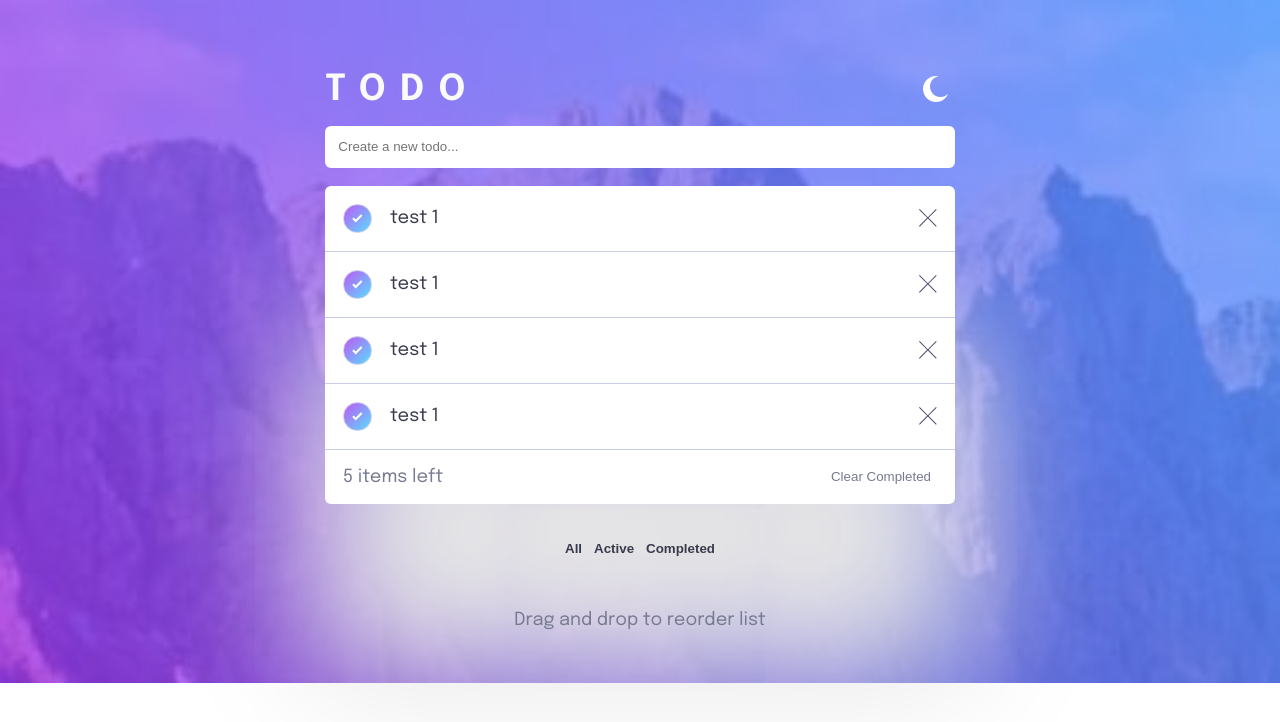
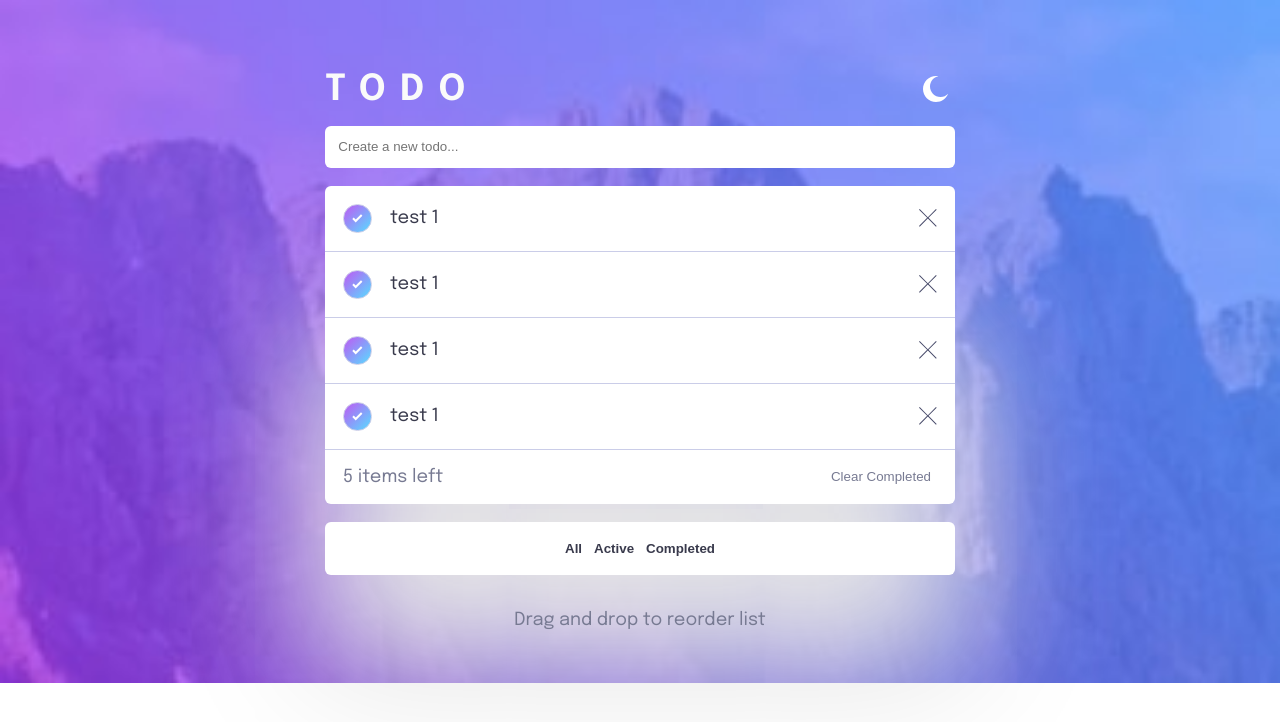
Before and after one commit to blabash/todo-app-drag-drop-reorder, a React (Create React App) app: page / in a window 1280 px wide. Shown: the top 722 px of the page. Built offline with nearby package versions, Linux system fonts and the light colour scheme.

Commit message:
Add white bg to filter tray

```diff
--- a/src/App.css
+++ b/src/App.css
@@ -95,7 +95,6 @@ ul > li + li {
 
   .todos-container > ul {
     box-shadow: 0px 160px 140px 20px #e6e6e6;
-    background-color: white;
   }
 
   .todo-item {
@@ -159,6 +158,10 @@ ul > li + li {
   .margin-top-1em {
     margin-top: 1em;
   }
+
+  .bg-color-white {
+    background-color: white;
+  }
 @media (min-width: 561px) {
 
   /* =========Typography======== */
--- a/src/App.tsx
+++ b/src/App.tsx
@@ -22,7 +22,7 @@ function App() {
           id=""
           placeholder="Create a new todo..."
         />
-        <ul>
+        <ul className="bg-color-white">
           <li className="todo-item padding-1em">
             <span className="check-icon-bg flex-row justify-content-center">
               <img src={checkIcon} alt="moon icon" />
@@ -56,7 +56,7 @@ function App() {
             <button>Clear Completed</button>
           </li>
         </ul>
-        <div className="flex-row justify-content-center padding-1em font-weight-bold">
+        <div className="flex-row justify-content-center padding-1em font-weight-bold bg-color-white">
           <button>All</button>
           <button>Active</button>
           <button>Completed</button>
```
